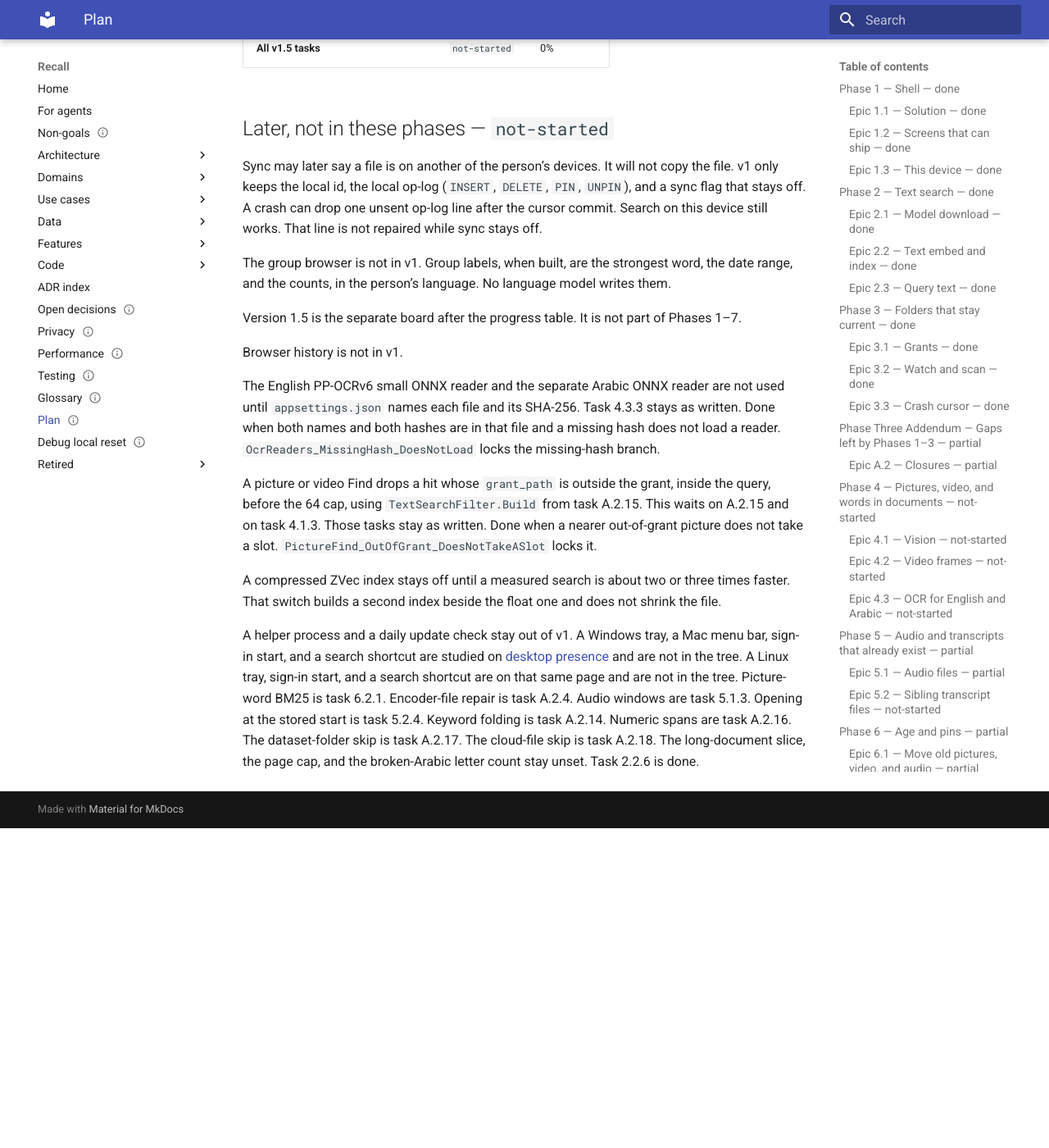
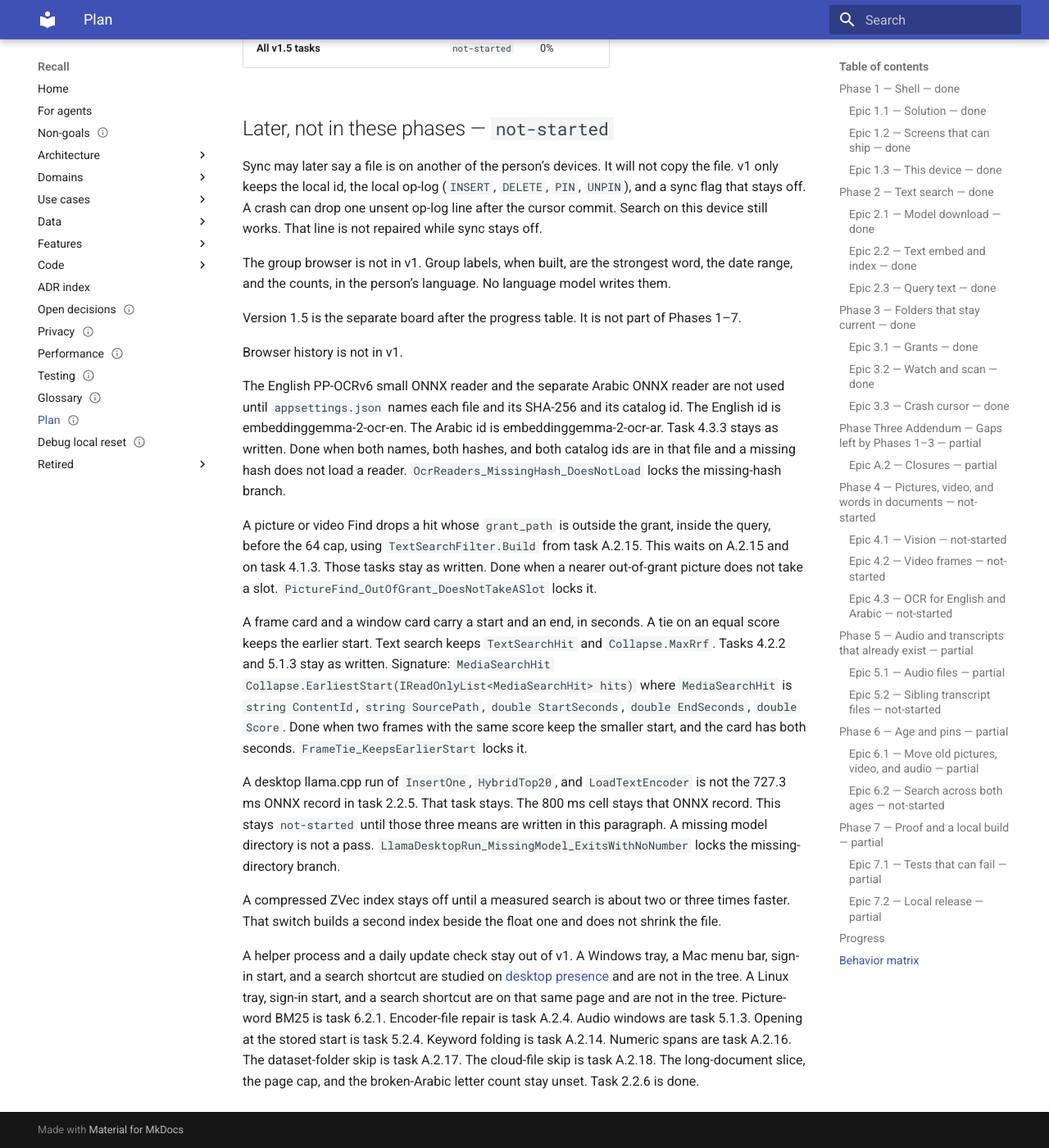
Before and after one commit to ahmedSamir50/Recall, an MkDocs documentation site: the page built from docs/plan.md, in a window 1280 px wide and 1400 px high, scrolled down 30325 px. Shown: the whole window at 82% size. Built offline with MkDocs 1.6.1 and Material for MkDocs 9.7.7, drawn with Linux system fonts in a browser that asks for light colours; before the commit the page ends 31335 px from its top, so only the background shows below that.

Commit message:
Update plan documentation to include new requirements for the English and Arabic ONNX readers, specifying the need for catalog IDs alongside file names and SHA-256 hashes. Add details on frame and window card behavior regarding start and end times, and clarify the conditions for desktop llama.cpp runs. Ensure consistency in task descriptions and document the implications of these changes on related tasks.

```diff
--- a/docs/plan.md
+++ b/docs/plan.md
@@ -409,9 +409,13 @@ Version 1.5 is the separate board after the progress table. It is not part of Ph
 
 Browser history is not in v1.
 
-The English PP-OCRv6 small ONNX reader and the separate Arabic ONNX reader are not used until `appsettings.json` names each file and its SHA-256. Task 4.3.3 stays as written. Done when both names and both hashes are in that file and a missing hash does not load a reader. `OcrReaders_MissingHash_DoesNotLoad` locks the missing-hash branch.
+The English PP-OCRv6 small ONNX reader and the separate Arabic ONNX reader are not used until `appsettings.json` names each file and its SHA-256 and its catalog id. The English id is embeddinggemma-2-ocr-en. The Arabic id is embeddinggemma-2-ocr-ar. Task 4.3.3 stays as written. Done when both names, both hashes, and both catalog ids are in that file and a missing hash does not load a reader. `OcrReaders_MissingHash_DoesNotLoad` locks the missing-hash branch.
 
 A picture or video Find drops a hit whose `grant_path` is outside the grant, inside the query, before the 64 cap, using `TextSearchFilter.Build` from task A.2.15. This waits on A.2.15 and on task 4.1.3. Those tasks stay as written. Done when a nearer out-of-grant picture does not take a slot. `PictureFind_OutOfGrant_DoesNotTakeASlot` locks it.
+
+A frame card and a window card carry a start and an end, in seconds. A tie on an equal score keeps the earlier start. Text search keeps `TextSearchHit` and `Collapse.MaxRrf`. Tasks 4.2.2 and 5.1.3 stay as written. Signature: `MediaSearchHit Collapse.EarliestStart(IReadOnlyList<MediaSearchHit> hits)` where `MediaSearchHit` is `string ContentId`, `string SourcePath`, `double StartSeconds`, `double EndSeconds`, `double Score`. Done when two frames with the same score keep the smaller start, and the card has both seconds. `FrameTie_KeepsEarlierStart` locks it.
+
+A desktop llama.cpp run of `InsertOne`, `HybridTop20`, and `LoadTextEncoder` is not the 727.3 ms ONNX record in task 2.2.5. That task stays. The 800 ms cell stays that ONNX record. This stays `not-started` until those three means are written in this paragraph. A missing model directory is not a pass. `LlamaDesktopRun_MissingModel_ExitsWithNoNumber` locks the missing-directory branch.
 
 A compressed ZVec index stays off until a measured search is about two or three times faster. That switch builds a second index beside the float one and does not shrink the file.
 
```
